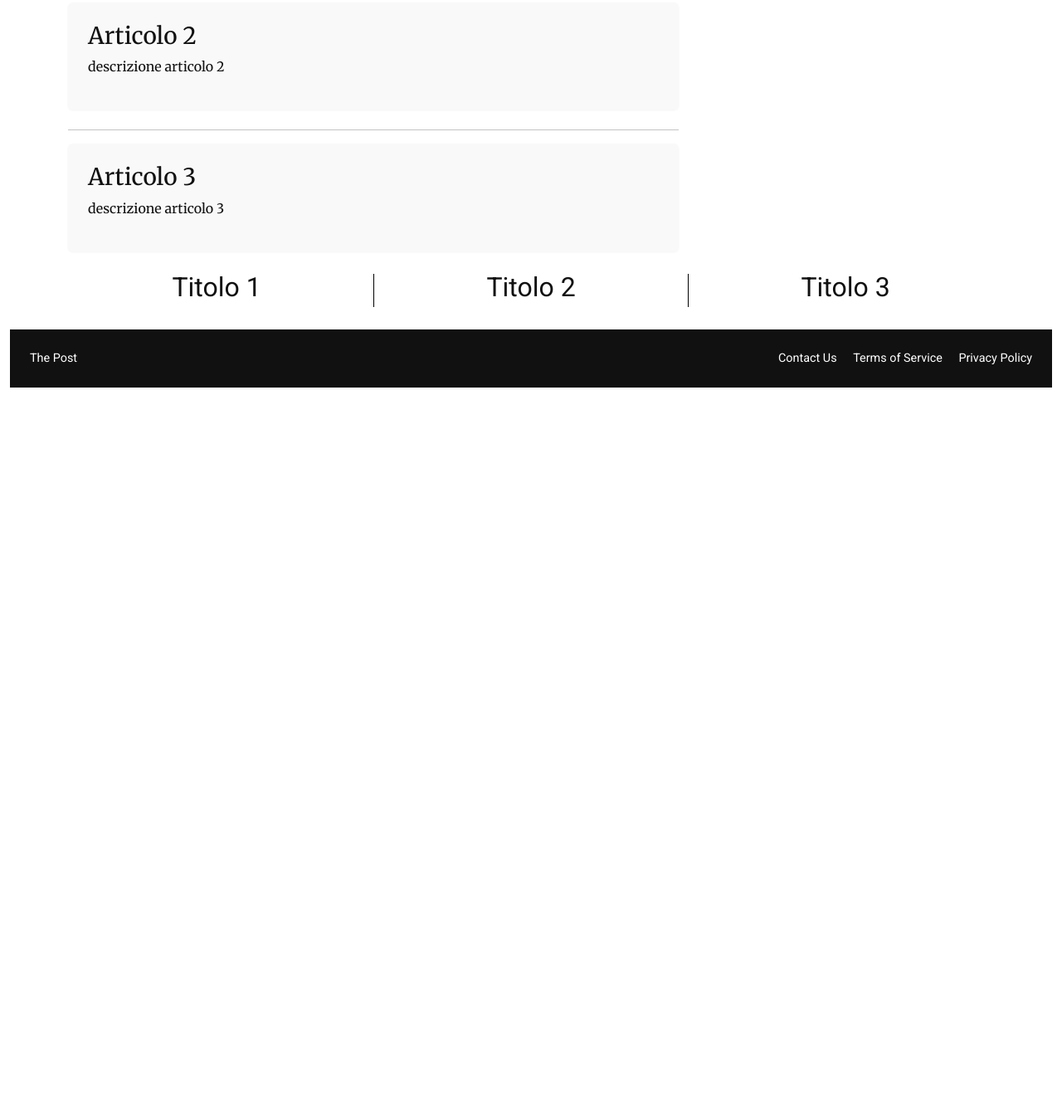
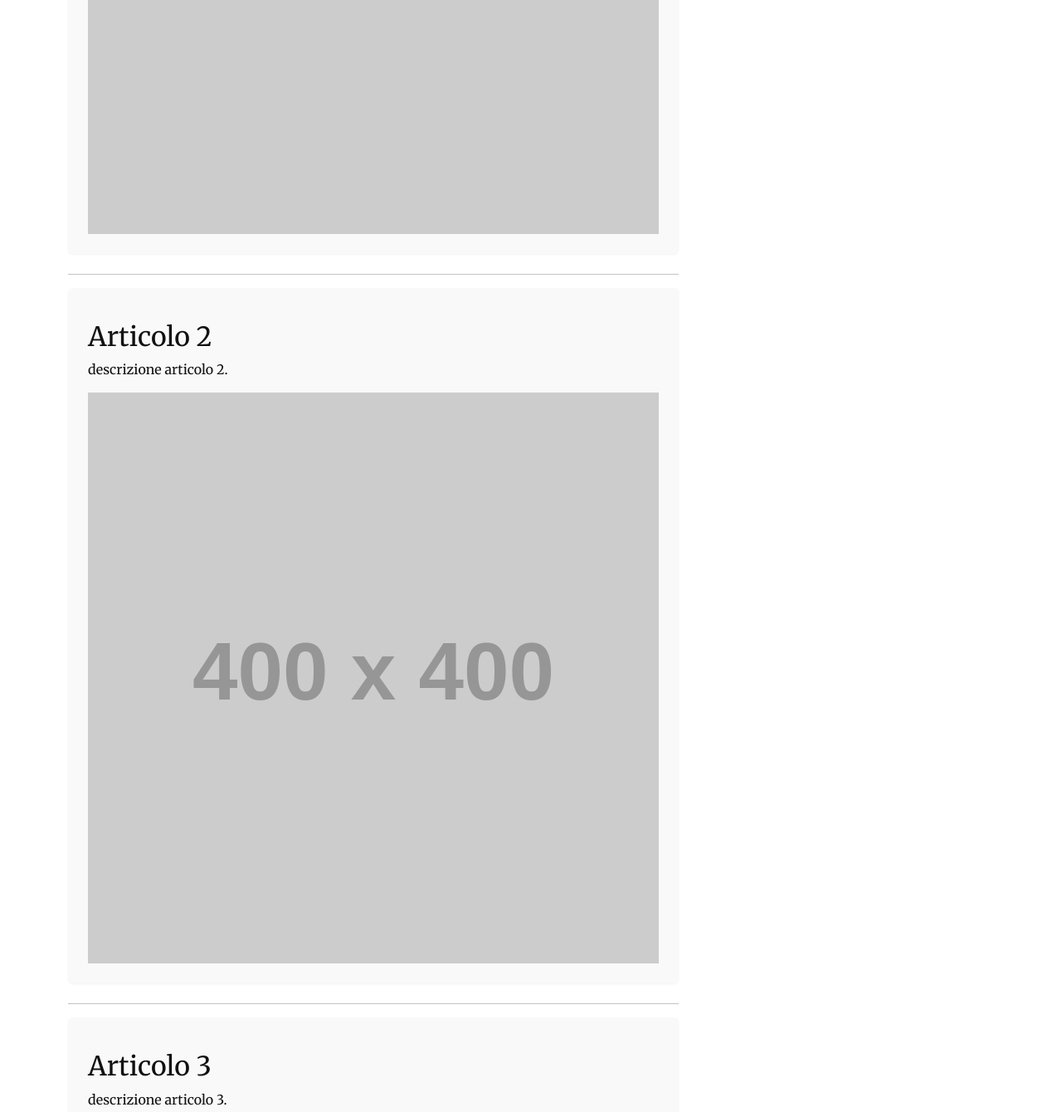
Before and after one commit to Alex-68-sys/layout, a website: page index.html in a window 1280 px wide. Shown: the part 824-2164 px from the top of the page at 83% size. Before the commit the page ends 1291 px from the top, so only its background shows below. Drawn offline with nearby package versions, Linux system fonts and the light colour scheme; placeholder pictures from the web are drawn by us; a web font is replaced by a local one.

Commit message:
Update index.html

```diff
--- a/index.html
+++ b/index.html
@@ -46,21 +46,36 @@
         <div class="row">
             <div class="col-md-8">
                 <div class="article hero">
-                    <img src="https://via.placeholder.com/800x400" alt="Main story">
+                    <div class="text">
                     <h2 class="mt-3">Articolo 1</h2>
                     <p>descrizione articolo 1.</p>
                     <small>scrittore</small>
+                    </div>
+                <div class="image"><img src="https://placehold.co/400" alt="Main story">
+                </div>
                 </div>
                 <hr>
                 <!-- Additional Articles -->
-                <div class="article">
-                    <h3>Articolo 2</h3>
-                    <p>descrizione articolo 2</p>
-                </div>
+                <div class="col-md-12">
+                    <div class="article hero">
+                        <div class="text">
+                            <h2 class="mt-3">Articolo 2</h2>
+                            <p>descrizione articolo 2.</p>
+                        </div>
+                        <div class="image"><img src="https://placehold.co/400" alt="Main story">
+                        </div>
+                    </div>
+                    </div>
                 <hr>
-                <div class="article">
-                    <h3>Articolo 3</h3>
-                    <p>descrizione articolo 3</p>
+                <div class="col-md-12">
+                    <div class="article hero">
+                        <div class="text">
+                            <h2 class="mt-3">Articolo 3</h2>
+                            <p>descrizione articolo 3.</p>
+                        </div>
+                        <div class="image"><img src="https://placehold.co/400" alt="Main story">
+                        </div>
+                    </div>
                 </div>
             </div>
             <aside class="col-md-4">
```
